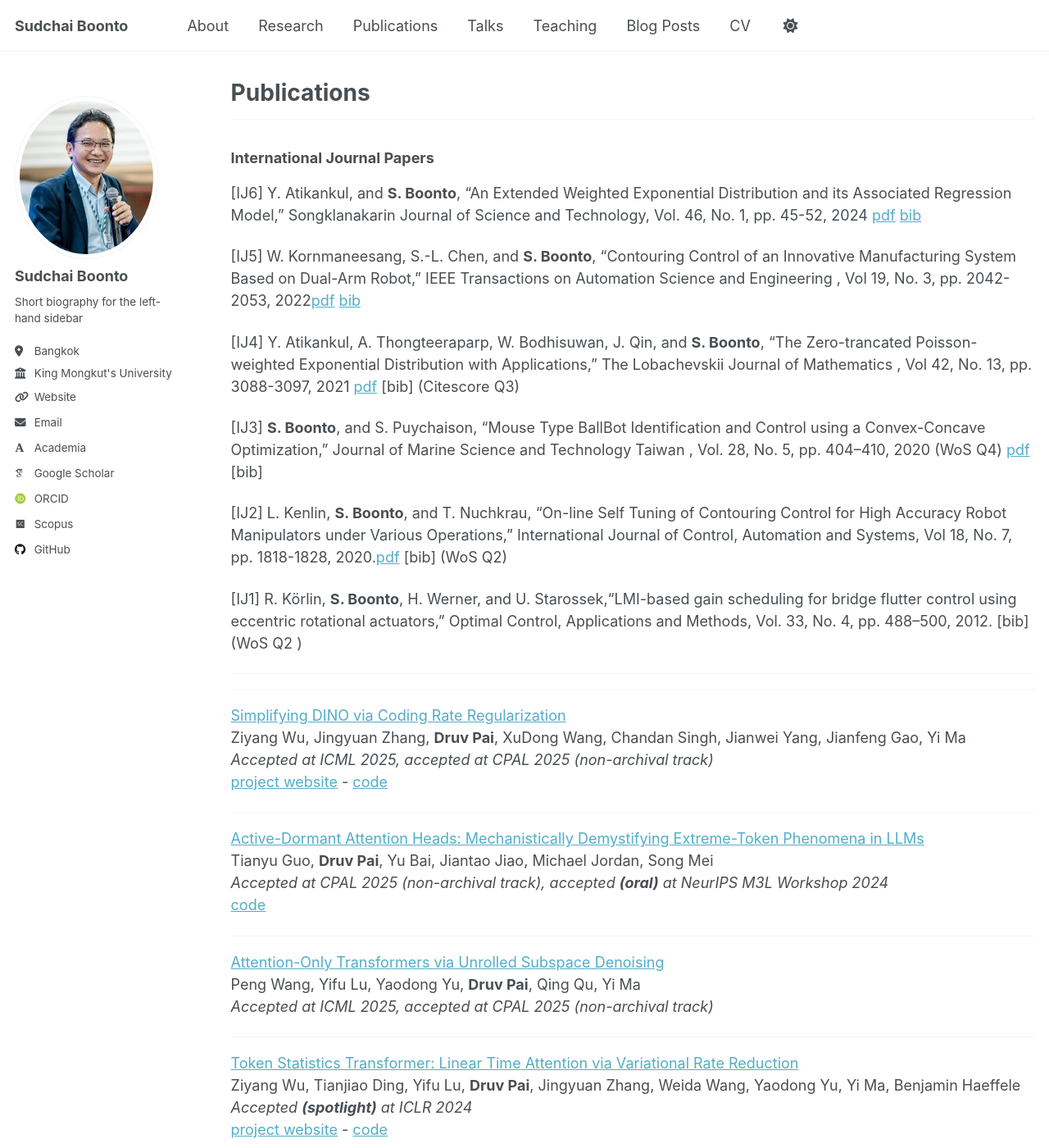
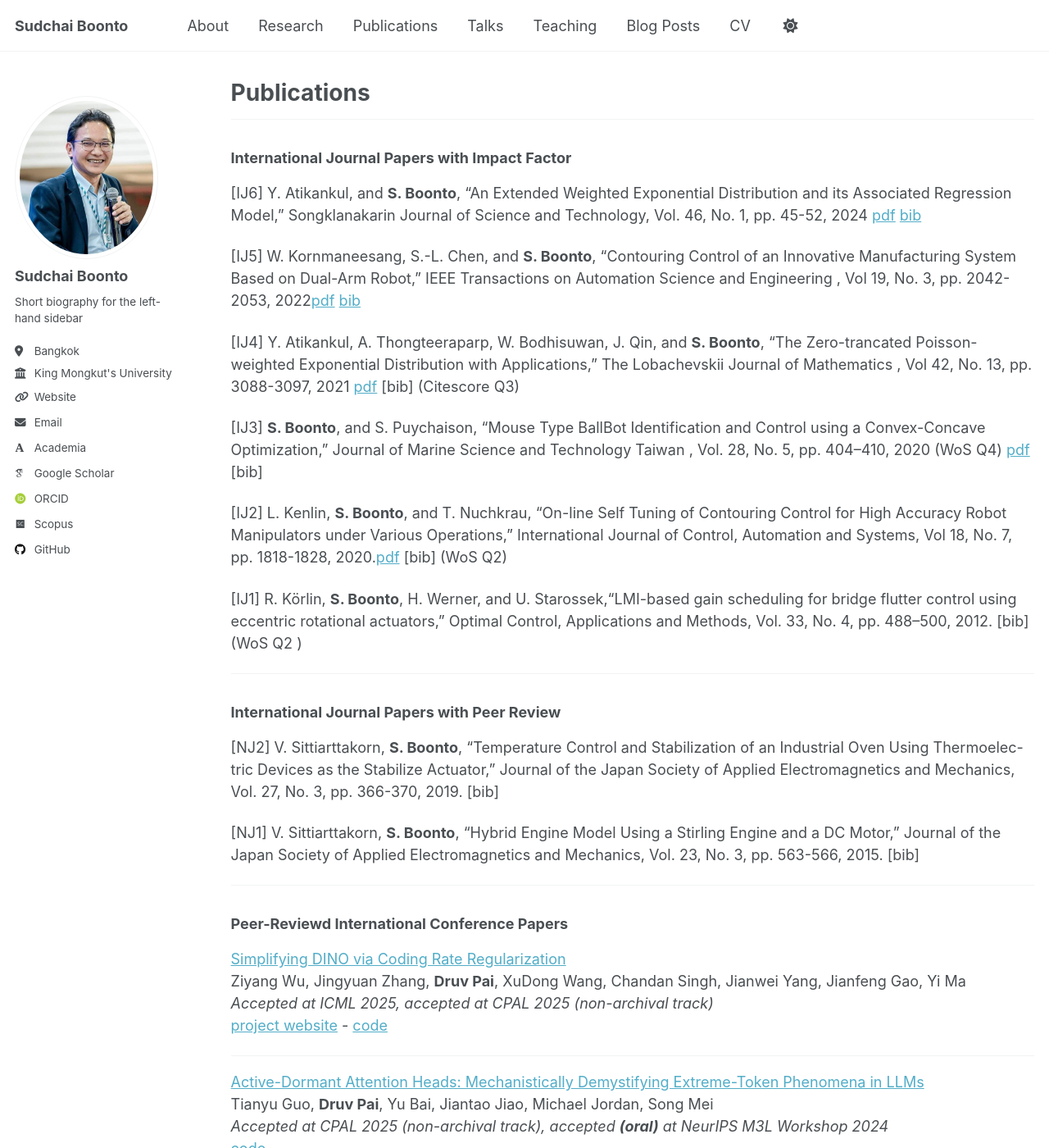
Before and after one commit to isboonto/sudchai_boonto, a Jekyll site: the page built from _pages/publications.md, in a window 1280 px wide and 1400 px high. Shown: the whole window at 82% size. Built offline with Jekyll 4.4.1, drawn with Linux system fonts in a browser that asks for light colours; some web fonts are replaced; a script that is not in the unit is left out.

Commit message:
Update publication titles and add new entries

```diff
--- a/_pages/publications.md
+++ b/_pages/publications.md
@@ -6,7 +6,7 @@ author_profile: true
 ---
 
 ---
-<H3>International Journal Papers</H3>
+<H3>International Journal Papers with Impact Factor</H3>
 
 [IJ6]	Y. Atikankul, and **S. Boonto**, “An Extended Weighted Exponential Distribution and its Associated Regression Model,” Songklanakarin Journal of Science and Technology, Vol. 46, No. 1, pp. 45-52, 2024 [pdf](https://sjst.psu.ac.th/journal/46-1/7.pdf) [bib](Citescore Q3)
 
@@ -21,10 +21,14 @@ author_profile: true
 [IJ1] R. Körlin, **S. Boonto**, H. Werner, and U. Starossek,“LMI-based gain scheduling for bridge flutter control using eccentric rotational actuators,” Optimal Control, Applications and Methods, Vol. 33, No. 4, pp. 488–500, 2012. [bib] (WoS Q2 )
 
 ---
+<h3>International Journal Papers with Peer Review</h3>
 
+[NJ2]	V. Sittiarttakorn, **S. Boonto**, “Temperature Control and Stabilization of an Industrial Oven Using Thermoelec-tric Devices as the Stabilize Actuator,” Journal of the Japan Society of Applied Electromagnetics and Mechanics, Vol. 27, No. 3, pp. 366-370, 2019. [bib]
 
+[NJ1]	V. Sittiarttakorn, **S. Boonto**, “Hybrid Engine Model Using a Stirling Engine and a DC Motor,” Journal of the Japan Society of Applied Electromagnetics and Mechanics, Vol. 23, No. 3, pp. 563-566, 2015. [bib]
 
 ---
+<h3>Peer-Reviewd International Conference Papers</h3>
 
 [Simplifying DINO via Coding Rate Regularization](https://arxiv.org/abs/2502.10385)
 <br> Ziyang Wu, Jingyuan Zhang, **Druv Pai**, XuDong Wang, Chandan Singh, Jianwei Yang, Jianfeng Gao, Yi Ma
```
